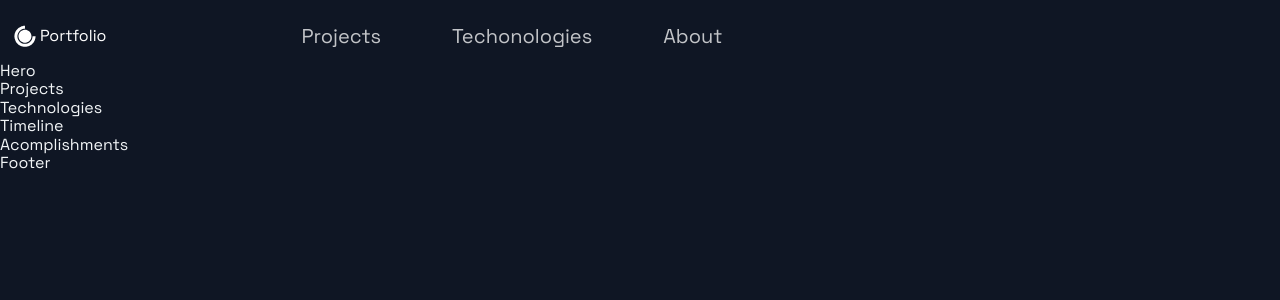
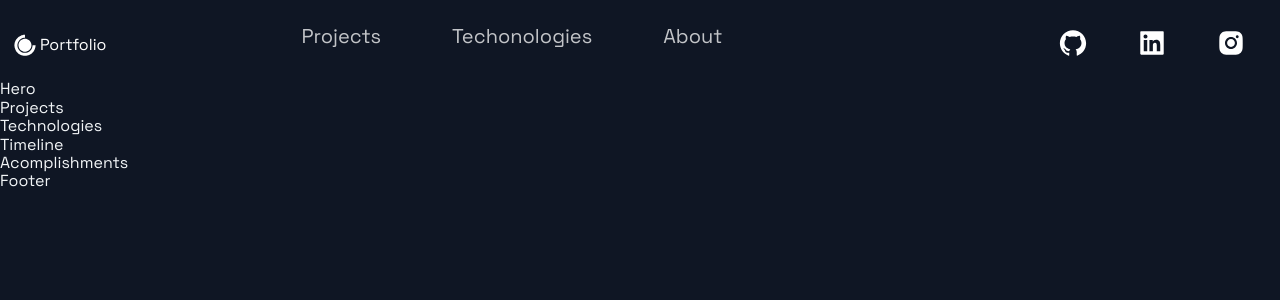
Before and after one commit to danielrubens/portfolio-website, a Next.js app: page / in a window 1280 px wide. Shown: the top 300 px of the page. Built offline with nearby package versions, Linux system fonts and the light colour scheme.

Commit message:
SocialIcons Linkedin, GitHub and Instagram

```diff
--- a/src/components/Header/Header.js
+++ b/src/components/Header/Header.js
@@ -31,6 +31,17 @@ const Header = () =>  (
         </Link>
       </li>
     </Div2>
+    <Div3>
+      <SocialIcons href='https://github.com/danielrubens'>
+        <AiFillGithub size='3rem'/>
+      </SocialIcons>
+      <SocialIcons href='https://www.linkedin.com/in/danielrubenss/'>
+        <AiFillLinkedin size='3rem'/>
+      </SocialIcons>
+      <SocialIcons href='https://instagram.com/danielrubenss'>
+        <AiFillInstagram size='3rem'/>
+      </SocialIcons>
+    </Div3>
   </Container>
 );
 
```
